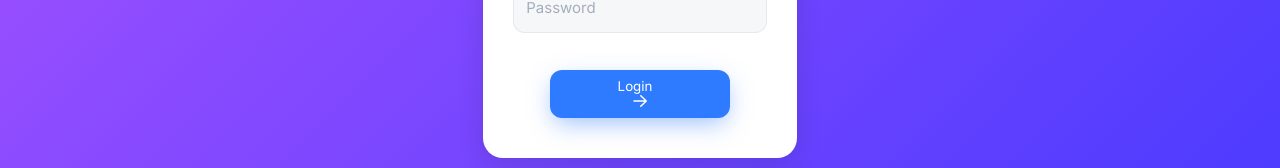
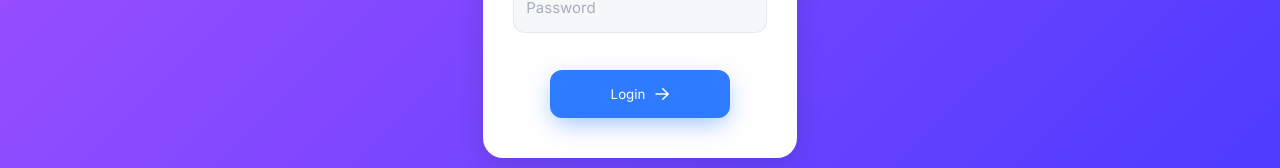
Before and after one commit to xA6V5x/react-test-assignment, a React (Vite) app: page / in a window 1280 px wide. Shown: the part 443-611 px from the top of the page. Built offline with nearby package versions, Linux system fonts and the light colour scheme.

Commit message:
Fix Button Component

```diff
--- a/src/components/Button/Button.module.css
+++ b/src/components/Button/Button.module.css
@@ -1,5 +1,5 @@
-.center {
-     display: 'flex';
-     alignitems: 'center';
-     justifycontent: 'center';
+.center_icon {
+     display: flex;
+     justify-content: center;
+     align-items: center;
 }
--- a/src/components/Button/Button.tsx
+++ b/src/components/Button/Button.tsx
@@ -6,19 +6,15 @@ interface buttonProps extends React.ComponentProps<'button'> {
 }
 
 export function Button({ className, icon, iconPosition, ...props }: buttonProps) {
-     return (
+     return iconPosition === 'left' ? (
           <button {...props} className={className}>
-               {iconPosition === 'left' ? (
-                    <div className={styles.center}>
-                         <div className={styles.center}>{icon}</div>
-                         <label style={{ marginLeft: '10px' }}>{props.name}</label>
-                    </div>
-               ) : (
-                    <div className={styles.center}>
-                         <label style={{ marginRight: '10px' }}>{props.name}</label>
-                         <div className={styles.center}>{icon}</div>
-                    </div>
-               )}
+               <div className={styles.center_icon}>{icon}</div>
+               <label style={{ marginLeft: '10px' }}>{props.name}</label>
+          </button>
+     ) : (
+          <button {...props} className={className}>
+               <label style={{ marginRight: '10px' }}>{props.name}</label>
+               <div className={styles.center_icon}>{icon}</div>
           </button>
      );
 }
--- a/src/screens/LoginScreen/LoginScreen.tsx
+++ b/src/screens/LoginScreen/LoginScreen.tsx
@@ -157,18 +157,13 @@ export function LoginScreen({ onSuccess }: LoginScreenProps) {
 
                     {isLoading === false ? (
                          <Button
+                              type="submit"
                               name="Login"
                               icon={<ArrowWhite />}
                               iconPosition="right"
                               className="button"
                          />
                     ) : (
-                         // <button className="button" type="submit">
-                         //      <label style={{ marginRight: '10px' }}>Login</label>
-                         //      <div style={{ display: 'flex', justifyContent: 'center' }}>
-                         //           <ArrowWhite />
-                         //      </div>
-                         // </button>
                          <Spinner />
                     )}
                </form>
```
